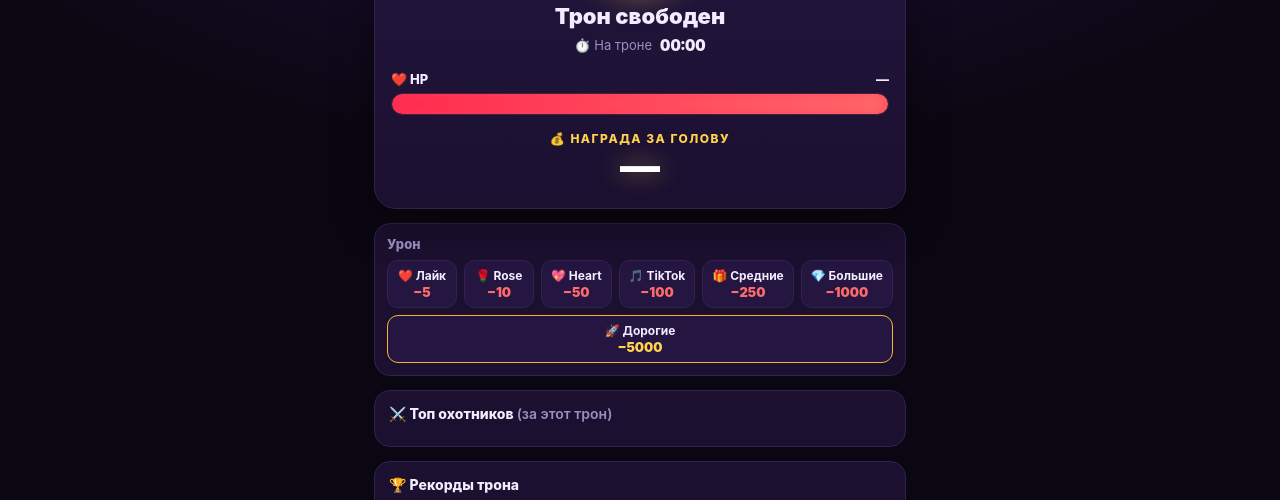
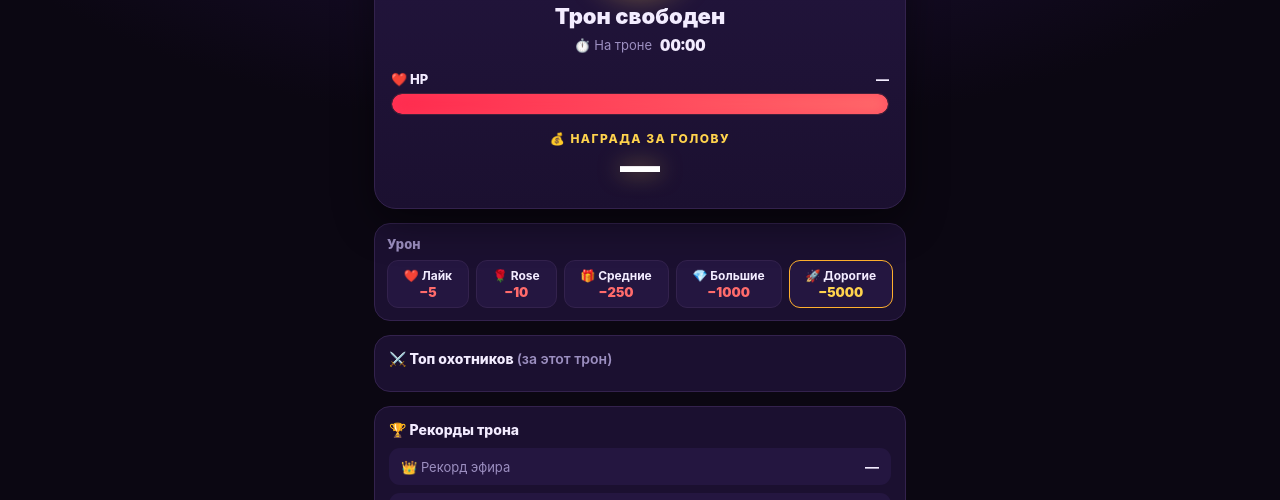
Before and after one commit to mrslava777/tiktok-city, a website: page public/index.html in a window 1280 px wide. Shown: the part 229-729 px from the top of the page. Drawn offline with nearby package versions, Linux system fonts and the light colour scheme; no server answers.

Commit message:
UI: remove Heart and TikTok pills from damage legend

```diff
--- a/public/index.html
+++ b/public/index.html
@@ -55,8 +55,6 @@
       <div class="lg-row">
         <span class="lg-pill"><b>❤️ Лайк</b><i>−5</i></span>
         <span class="lg-pill"><b>🌹 Rose</b><i>−10</i></span>
-        <span class="lg-pill"><b>💖 Heart</b><i>−50</i></span>
-        <span class="lg-pill"><b>🎵 TikTok</b><i>−100</i></span>
         <span class="lg-pill"><b>🎁 Средние</b><i>−250</i></span>
         <span class="lg-pill"><b>💎 Большие</b><i>−1000</i></span>
         <span class="lg-pill sup"><b>🚀 Дорогие</b><i>−5000</i></span>
```
